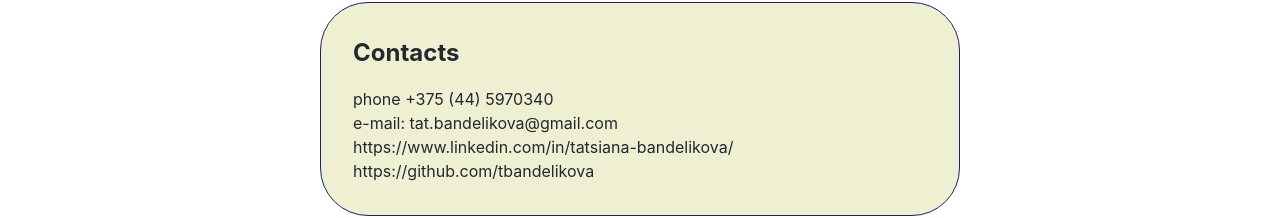
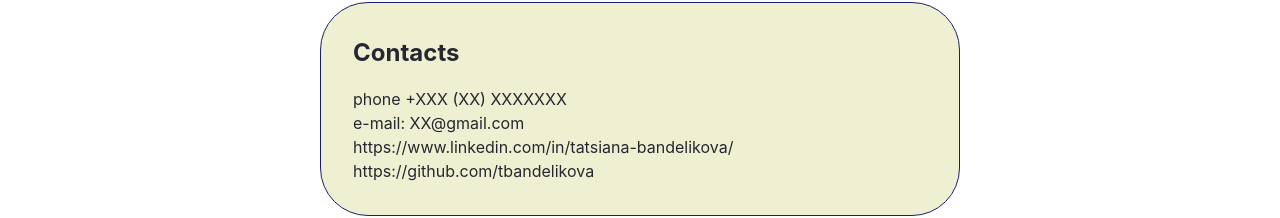
Before and after one commit to tbandelikova/router1, a React (Create React App) app: page /contacts in a window 1280 px wide. Shown: the part 111-329 px from the top of the page. Built offline with nearby package versions, Linux system fonts and the light colour scheme.

Commit message:
contacts

```diff
--- a/src/components/Contacts.js
+++ b/src/components/Contacts.js
@@ -10,8 +10,8 @@ class Contacts extends Component {
            <div className="contacts conteiner">
             <h2>Contacts</h2>
                <ul>
-                   <li>phone +375 (44) 5970340</li>
-                   <li>e-mail:  tat.bandelikova@gmail.com</li>
+                   <li>phone +XXX (XX) XXXXXXX</li>
+                   <li>e-mail:  XX@gmail.com</li>
                    <li>https://www.linkedin.com/in/tatsiana-bandelikova/</li>
                    <li>https://github.com/tbandelikova</li>
                 </ul>
```
